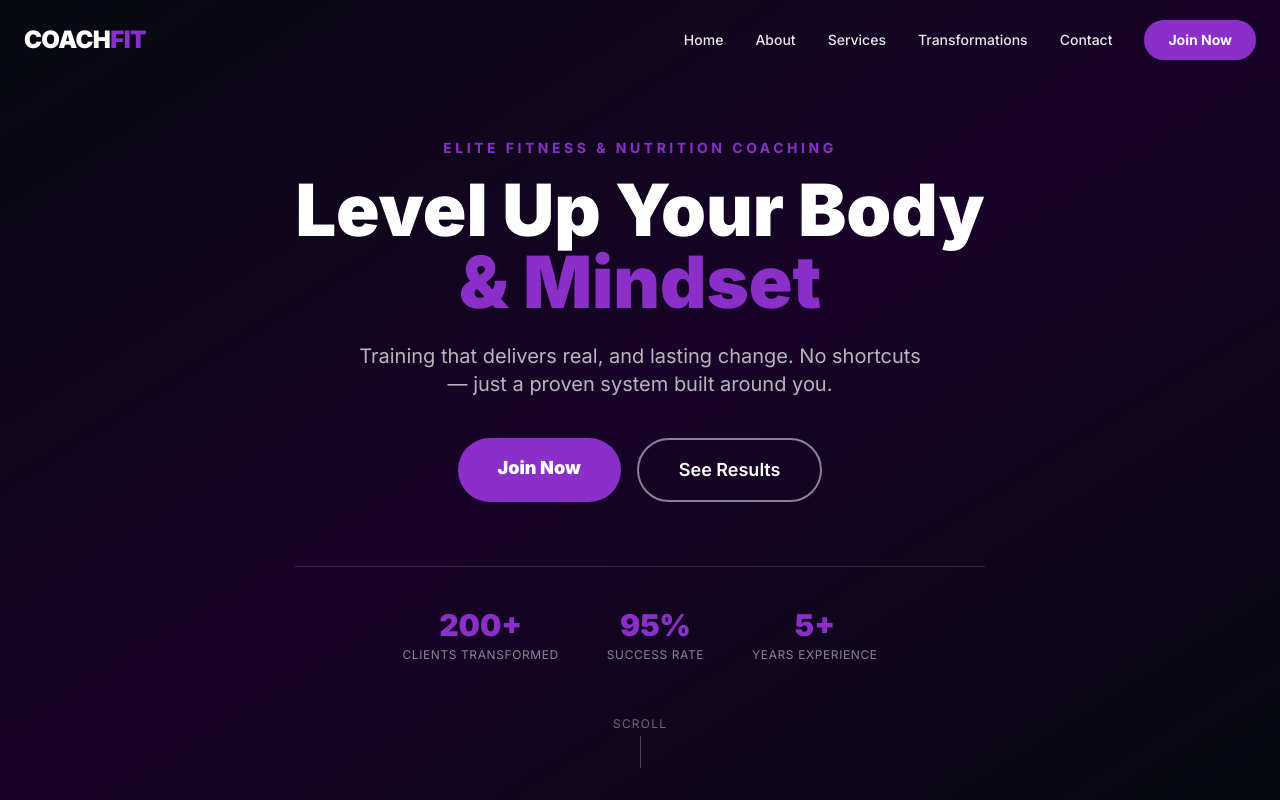
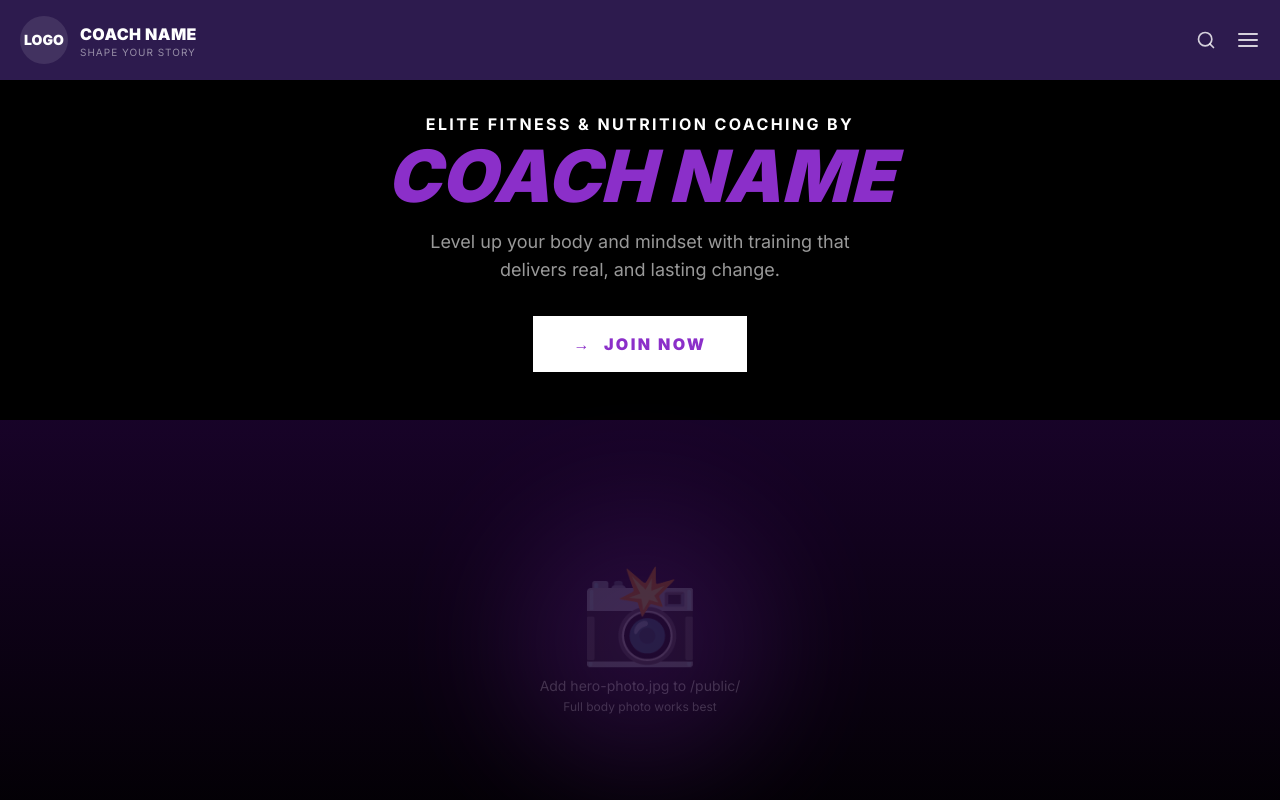
Before and after one commit to ownersahelly-gif/gym-coach-website, a Next.js app: page / in a window 1280 px wide. Shown: the top 800 px of the page. Built offline with nearby package versions, Linux system fonts and the light colour scheme.

Commit message:
Fix hero to match sabyfit.com layout

```diff
--- a/components/Hero.tsx
+++ b/components/Hero.tsx
@@ -2,72 +2,54 @@ export default function Hero() {
   return (
     <>
       {/* ── HERO ── */}
-      <section className="relative min-h-screen flex items-center justify-center overflow-hidden">
-        {/*
-          REPLACE THIS with your own photo:
-          Add your image as public/hero-bg.jpg and uncomment the img below,
-          then delete the gradient div.
+      <section className="relative min-h-screen flex flex-col bg-black overflow-hidden">
 
-          <img
-            src="/hero-bg.jpg"
-            alt="hero background"
-            className="absolute inset-0 w-full h-full object-cover object-top"
-          />
-        */}
-        {/* Placeholder gradient background */}
-        <div className="absolute inset-0 bg-gradient-to-br from-gray-900 via-purple-950 to-gray-900" />
+        {/* Top text block */}
+        <div className="relative z-10 pt-28 pb-8 px-6 text-center">
+          <p className="text-white font-bold uppercase tracking-[0.15em] text-sm sm:text-base">
+            Elite Fitness &amp; Nutrition Coaching By
+          </p>
+          <h1 className="text-5xl sm:text-7xl font-black italic text-primary mt-1 leading-tight">
+            {/* REPLACE with your name */}
+            COACH NAME
+          </h1>
+          <p className="text-white/60 text-base sm:text-lg mt-4 max-w-md mx-auto leading-relaxed">
+            Level up your body and mindset with training that delivers real, and lasting change.
+          </p>
 
-        {/* Dark overlay */}
-        <div className="absolute inset-0 bg-black/60" />
+          {/* JOIN NOW button — white rectangle with arrow like the reference */}
+          <a
+            href="#contact"
+            className="inline-flex items-center gap-3 bg-white text-primary font-black text-base uppercase tracking-widest px-10 py-4 mt-8 hover:bg-gray-100 transition-colors"
+            style={{ letterSpacing: "0.15em" }}
+          >
+            <span>→</span> Join Now
+          </a>
+        </div>
 
-        {/* Content */}
-        <div className="relative z-10 max-w-4xl mx-auto px-6 text-center">
-          <p className="text-primary font-bold tracking-[0.25em] uppercase text-sm mb-4">
-            Elite Fitness &amp; Nutrition Coaching
-          </p>
-          <h1 className="text-5xl sm:text-6xl lg:text-7xl font-black text-white leading-tight mb-6">
-            Level Up Your Body
-            <br />
-            <span className="text-primary">&amp; Mindset</span>
-          </h1>
-          <p className="text-white/70 text-lg sm:text-xl max-w-xl mx-auto mb-10 leading-relaxed">
-            Training that delivers real, and lasting change.
-            No shortcuts — just a proven system built around you.
-          </p>
-          <div className="flex flex-col sm:flex-row gap-4 justify-center">
-            <a
-              href="#contact"
-              className="bg-primary hover:bg-primary-dark text-white font-black text-lg px-10 py-4 rounded-full transition-all hover:scale-105 active:scale-95"
-            >
-              Join Now
-            </a>
-            <a
-              href="#transformations"
-              className="border-2 border-white/50 hover:border-white text-white font-semibold text-lg px-10 py-4 rounded-full transition-all"
-            >
-              See Results
-            </a>
+        {/* Coach photo — full width, bottom of hero */}
+        <div className="relative flex-1 min-h-[55vh] mt-4">
+          {/*
+            REPLACE the placeholder below with your actual photo:
+            Remove the placeholder div and uncomment the img tag:
+
+            <img
+              src="/hero-photo.jpg"
+              alt="Coach [Your Name]"
+              className="absolute inset-0 w-full h-full object-cover object-top"
+            />
+          */}
+          <div className="absolute inset-0 flex flex-col items-center justify-center bg-gradient-to-b from-purple-950/40 to-black/80">
+            <span className="text-8xl opacity-20">📸</span>
+            <p className="text-white/20 text-sm mt-4 text-center">
+              Add hero-photo.jpg to /public/
+              <br />
+              <span className="text-xs">Full body photo works best</span>
+            </p>
           </div>
 
-          {/* Stats */}
-          <div className="flex justify-center gap-12 mt-16 border-t border-white/15 pt-10">
-            {[
-              { n: "200+", label: "Clients Transformed" },
-              { n: "95%", label: "Success Rate" },
-              { n: "5+", label: "Years Experience" },
-            ].map((s) => (
-              <div key={s.label} className="text-center">
-                <p className="text-3xl font-black text-primary">{s.n}</p>
-                <p className="text-white/50 text-xs mt-1 uppercase tracking-wider">{s.label}</p>
-              </div>
-            ))}
-          </div>
-        </div>
-
-        {/* Scroll indicator */}
-        <div className="absolute bottom-8 left-1/2 -translate-x-1/2 flex flex-col items-center gap-1 opacity-40">
-          <span className="text-white text-xs tracking-widest uppercase">Scroll</span>
-          <div className="w-px h-8 bg-white animate-pulse" />
+          {/* Purple decorative glow behind photo — like reference */}
+          <div className="absolute left-1/2 top-1/2 -translate-x-1/2 -translate-y-1/2 w-64 h-64 rounded-full bg-primary opacity-20 blur-3xl pointer-events-none" />
         </div>
       </section>
 
@@ -78,7 +60,7 @@ export default function Hero() {
             {/* Photo */}
             <div className="flex-shrink-0 w-full lg:w-auto">
               {/*
-                REPLACE this placeholder with your actual photo:
+                REPLACE with your photo:
                 <img
                   src="/coach-photo.jpg"
                   alt="Coach [Your Name]"
@@ -116,7 +98,6 @@ export default function Hero() {
                 just reach your goal, you stay there for life.
               </p>
 
-              {/* Credential badges */}
               <div className="flex flex-wrap gap-3">
                 {[
                   "Certified Personal Trainer",
--- a/components/Navbar.tsx
+++ b/components/Navbar.tsx
@@ -1,6 +1,6 @@
 "use client";
 
-import { useState, useEffect } from "react";
+import { useState } from "react";
 
 const links = [
   { label: "Home", href: "#" },
@@ -11,75 +11,53 @@ const links = [
 ];
 
 export default function Navbar() {
-  const [scrolled, setScrolled] = useState(false);
   const [menuOpen, setMenuOpen] = useState(false);
 
-  useEffect(() => {
-    const onScroll = () => setScrolled(window.scrollY > 50);
-    window.addEventListener("scroll", onScroll);
-    return () => window.removeEventListener("scroll", onScroll);
-  }, []);
-
   return (
-    <nav
-      className={`fixed top-0 left-0 right-0 z-50 transition-all duration-300 ${
-        scrolled
-          ? "bg-white shadow-md"
-          : "bg-transparent"
-      }`}
-    >
-      <div className="max-w-7xl mx-auto px-6 h-20 flex items-center justify-between">
+    <nav className="fixed top-0 left-0 right-0 z-50 bg-[#2d1b4e]">
+      <div className="max-w-7xl mx-auto px-5 h-20 flex items-center justify-between">
         {/* Logo */}
-        <a
-          href="#"
-          className={`font-black text-2xl tracking-tight transition-colors ${
-            scrolled ? "text-dark" : "text-white"
-          }`}
-        >
-          COACH<span className="text-primary">FIT</span>
+        <a href="#" className="flex items-center gap-3">
+          {/*
+            REPLACE with your actual logo:
+            <img src="/logo.png" alt="Logo" className="h-12 w-auto" />
+          */}
+          <div className="h-12 w-12 rounded-full bg-white/10 flex items-center justify-center">
+            <span className="text-white font-black text-sm">LOGO</span>
+          </div>
+          <div className="leading-tight">
+            <p className="text-white font-black text-base tracking-wide">COACH NAME</p>
+            <p className="text-white/50 text-[10px] tracking-widest uppercase">Shape your story</p>
+          </div>
         </a>
 
-        {/* Desktop links */}
-        <div className="hidden md:flex items-center gap-8">
+        {/* Right icons */}
+        <div className="flex items-center gap-5">
+          <button className="text-white/80 hover:text-white" aria-label="Search">
+            <svg viewBox="0 0 24 24" className="w-5 h-5 fill-none stroke-current" strokeWidth="2">
+              <circle cx="11" cy="11" r="8" /><path d="M21 21l-4.35-4.35" strokeLinecap="round" />
+            </svg>
+          </button>
+          <button
+            className="text-white/80 hover:text-white"
+            onClick={() => setMenuOpen(!menuOpen)}
+            aria-label="Menu"
+          >
+            <svg viewBox="0 0 24 24" className="w-6 h-6 fill-none stroke-current" strokeWidth="2">
+              <path d="M3 6h18M3 12h18M3 18h18" strokeLinecap="round" />
+            </svg>
+          </button>
+        </div>
+      </div>
+
+      {/* Dropdown menu */}
+      {menuOpen && (
+        <div className="bg-[#2d1b4e] border-t border-white/10 px-6 pb-6 flex flex-col gap-4 pt-4">
           {links.map((l) => (
             <a
               key={l.href}
               href={l.href}
-              className={`text-sm font-medium transition-colors hover:text-primary ${
-                scrolled ? "text-gray-700" : "text-white/90"
-              }`}
-            >
-              {l.label}
-            </a>
-          ))}
-          <a
-            href="#contact"
-            className="bg-primary text-white text-sm font-bold px-6 py-2.5 rounded-full hover:bg-primary-dark transition-colors"
-          >
-            Join Now
-          </a>
-        </div>
-
-        {/* Mobile hamburger */}
-        <button
-          className="md:hidden flex flex-col gap-1.5"
-          onClick={() => setMenuOpen(!menuOpen)}
-          aria-label="Toggle menu"
-        >
-          <span className={`block w-6 h-0.5 transition-all ${scrolled ? "bg-dark" : "bg-white"} ${menuOpen ? "rotate-45 translate-y-2" : ""}`} />
-          <span className={`block w-6 h-0.5 transition-all ${scrolled ? "bg-dark" : "bg-white"} ${menuOpen ? "opacity-0" : ""}`} />
-          <span className={`block w-6 h-0.5 transition-all ${scrolled ? "bg-dark" : "bg-white"} ${menuOpen ? "-rotate-45 -translate-y-2" : ""}`} />
-        </button>
-      </div>
-
-      {/* Mobile menu */}
-      {menuOpen && (
-        <div className="md:hidden bg-white shadow-lg px-6 pb-6 flex flex-col gap-4 pt-4">
-          {links.map((l) => (
-            <a
-              key={l.href}
-              href={l.href}
-              className="text-gray-800 font-medium text-base hover:text-primary"
+              className="text-white/80 hover:text-white font-medium text-base"
               onClick={() => setMenuOpen(false)}
             >
               {l.label}
```
